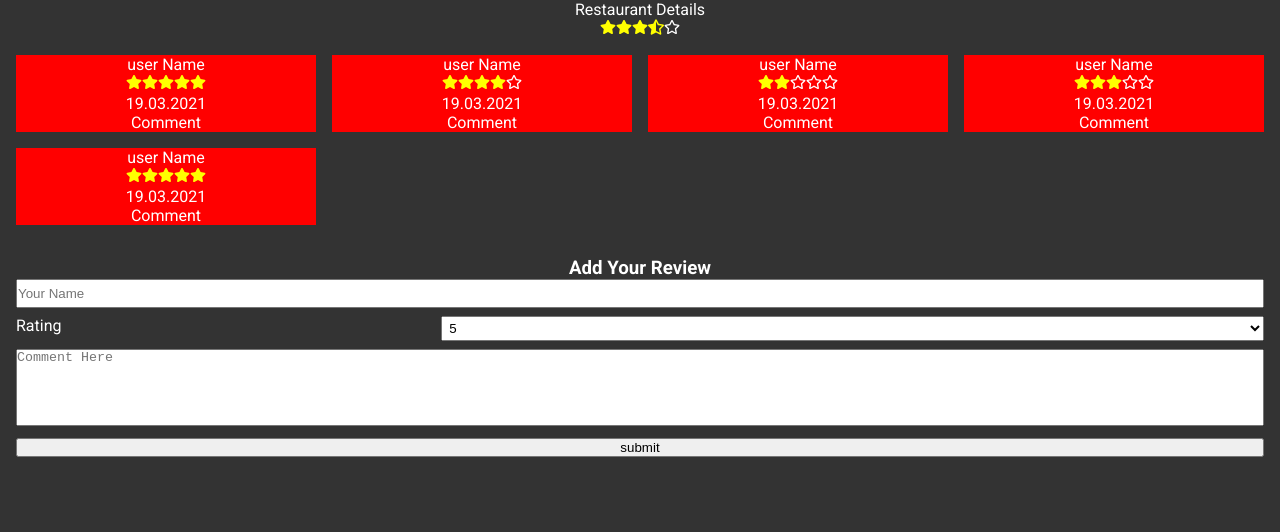
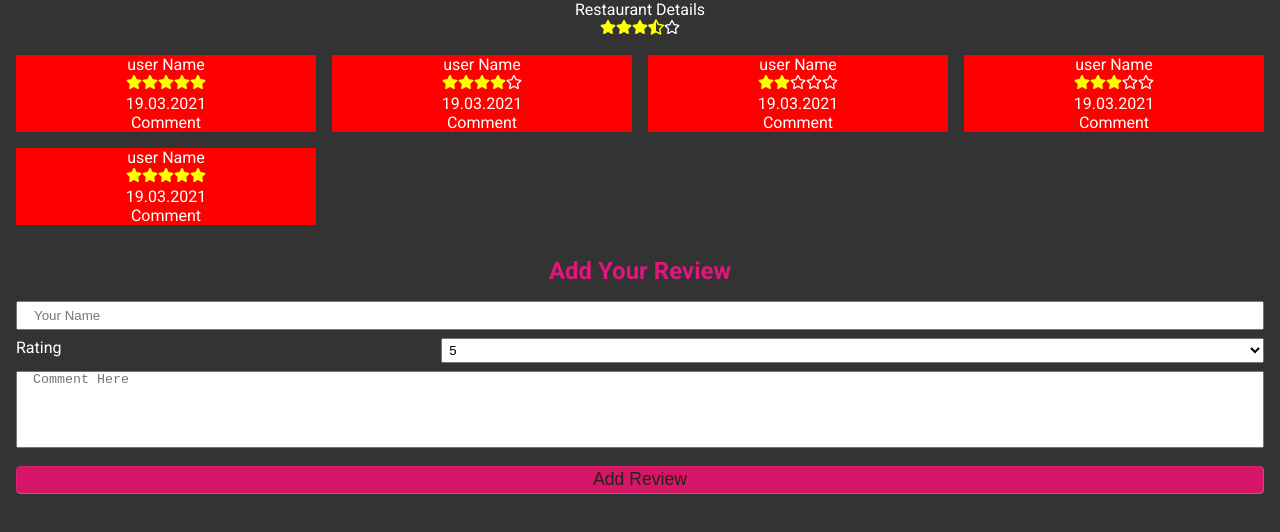
Before and after one commit to turkaytunc/pelp, a React (Create React App) app in the folder frontend/: page /restaurant/1 in a window 1280 px wide. Shown: the top 532 px of the page. Built offline with nearby package versions, Linux system fonts and the light colour scheme.

Commit message:
update: add-review component input box styles

```diff
--- a/frontend/src/components/add-review/AddReview.tsx
+++ b/frontend/src/components/add-review/AddReview.tsx
@@ -8,11 +8,11 @@ const AddReview = (): React.ReactElement => {
 
   const handleSubmit = (event: React.FormEvent) => {
     event.preventDefault();
-    console.table({ username, comment });
+    console.table({ username, userRating, comment });
   };
   return (
     <form onSubmit={(event) => handleSubmit(event)} className="add-review-form">
-      <h3>Add Your Review</h3>
+      <h2 className="add-review-header">Add Your Review</h2>
       <label htmlFor="review-username-input">
         <input
           className="add-review-username"
@@ -51,7 +51,9 @@ const AddReview = (): React.ReactElement => {
           value={comment}
         />
       </label>
-      <button type="submit">submit</button>
+      <button className="add-review-button" type="submit">
+        Add Review
+      </button>
     </form>
   );
 };
--- a/frontend/src/components/add-review/add-reviews.scss
+++ b/frontend/src/components/add-review/add-reviews.scss
@@ -1,3 +1,5 @@
+@use '/src/scss';
+
 .add-review-form {
   display: flex;
   flex-direction: column;
@@ -7,6 +9,11 @@
   label {
     margin-bottom: 0.5rem;
   }
+}
+
+.add-review-header {
+  color: scss.$header-color;
+  margin-bottom: 1rem;
 }
 
 .add-review-label {
@@ -21,7 +28,7 @@
 
 .add-review-username {
   width: 100%;
-  padding: 0.3rem 0;
+  padding: 0.3rem 1rem;
 }
 
 .add-review-rating {
@@ -32,4 +39,21 @@
 .add-review-textarea {
   width: 100%;
   resize: none;
+  padding-left: 1rem;
 }
+
+.add-review-button {
+  height: 1.7rem;
+  margin-top: 0.4rem;
+  font-size: 1.1rem;
+  border: none;
+  border-radius: 5px;
+  background-color: scss.$input-button-color;
+  color: #222;
+  box-shadow: -0.2px -0.2px 1px #ccc inset;
+
+  &:hover {
+    color: aliceblue;
+    background-color: scss.$input-button-color-hover;
+  }
+}
```
